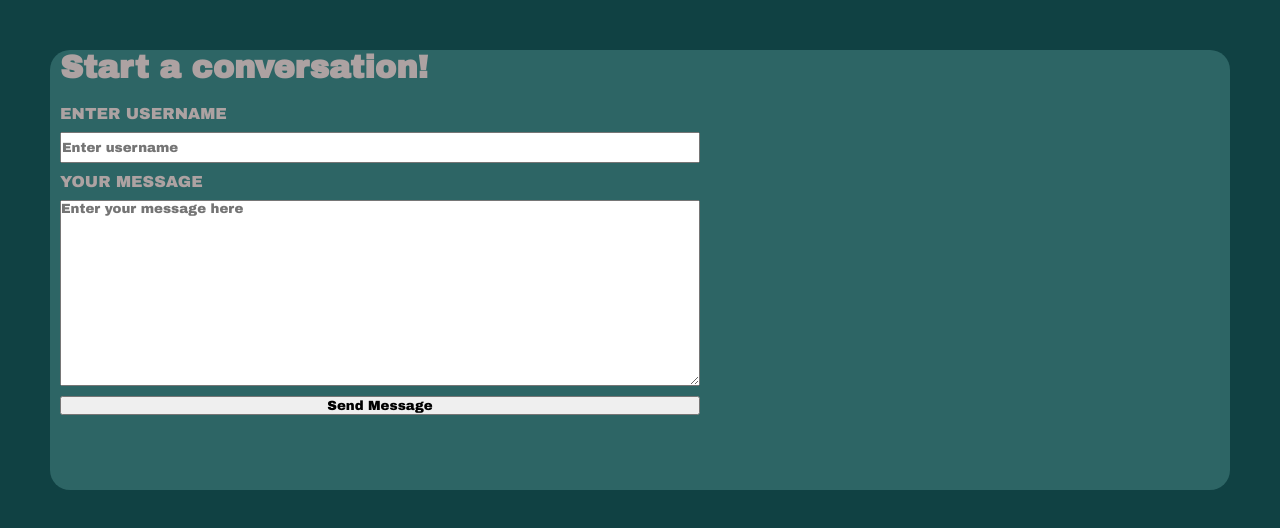
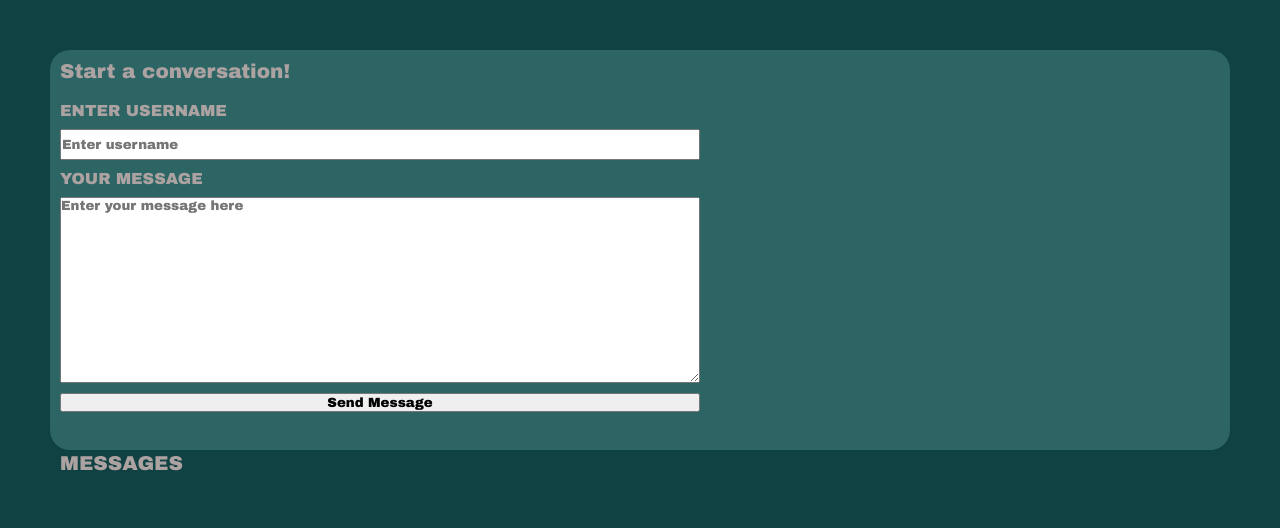
Before and after one commit to DJWilson1990/Week4Project-FullStackMessageBoard, a website built with Vite: page client/index.html in a window 1280 px wide. Built offline with nearby package versions, Linux system fonts and the light colour scheme.

Commit message:
solved some styling things/media queries

```diff
--- a/client/index.html
+++ b/client/index.html
@@ -10,7 +10,7 @@
   </head>
   <body>
     <div id="form-container">
-      <h1>Start a conversation!</h1>
+      <p>Start a conversation!</p>
       <form id="message-form">
         <label for="username" id="username-label">ENTER USERNAME</label>
         <input
@@ -29,9 +29,7 @@
         ></textarea>
         <input type="submit" value="Send Message" id="submitBtn" />
       </form>
-      <header id="posted-messages">
-        <div id="message-count"></div>
-      </header>
+      <header id="posted-messages">MESSAGES</header>
       <ul id="message-list"></ul>
     </div>
   </body>
--- a/client/style.css
+++ b/client/style.css
@@ -17,14 +17,17 @@ body {
   width: auto;
 }
 
-h1 {
+p {
   margin-left: 10px;
+  margin-top: 10px;
+  height: 50px;
+  font-size: 20px;
 }
 
 #form-container {
   display: flex;
   flex-direction: column;
-  height: 55vh;
+  height: 50vh;
   background-color: rgb(45, 101, 101);
   margin: 50px;
   border-radius: 20px;
@@ -35,6 +38,12 @@ h1 {
   flex-direction: column;
   height: 40vh;
   margin: 10px;
+}
+
+#posted-messages {
+  margin-top: 30px;
+  margin-left: 10px;
+  font-size: 20px;
 }
 
 #username-input {
@@ -65,7 +74,7 @@ h1 {
 }
 
 ul {
-  margin-top: 50px;
+  margin-top: 10px;
   list-style-type: none;
 }
 
@@ -80,3 +89,28 @@ li {
   margin-bottom: 20px;
   border-radius: 20px;
 }
+
+@media (min-width: 250px) {
+  h1 {
+    text-align: center;
+    font-size: 20px;
+  }
+  #form-container {
+    align-items: center;
+  }
+}
+
+@media (min-width: 300px) {
+  #form-container {
+    align-items: center;
+  }
+  h1 {
+    text-align: center;
+  }
+}
+
+@media (min-width: 1050px) {
+  #form-container {
+    align-items: flex-start;
+  }
+}
```
Also changed, not shown: 1 other file.
